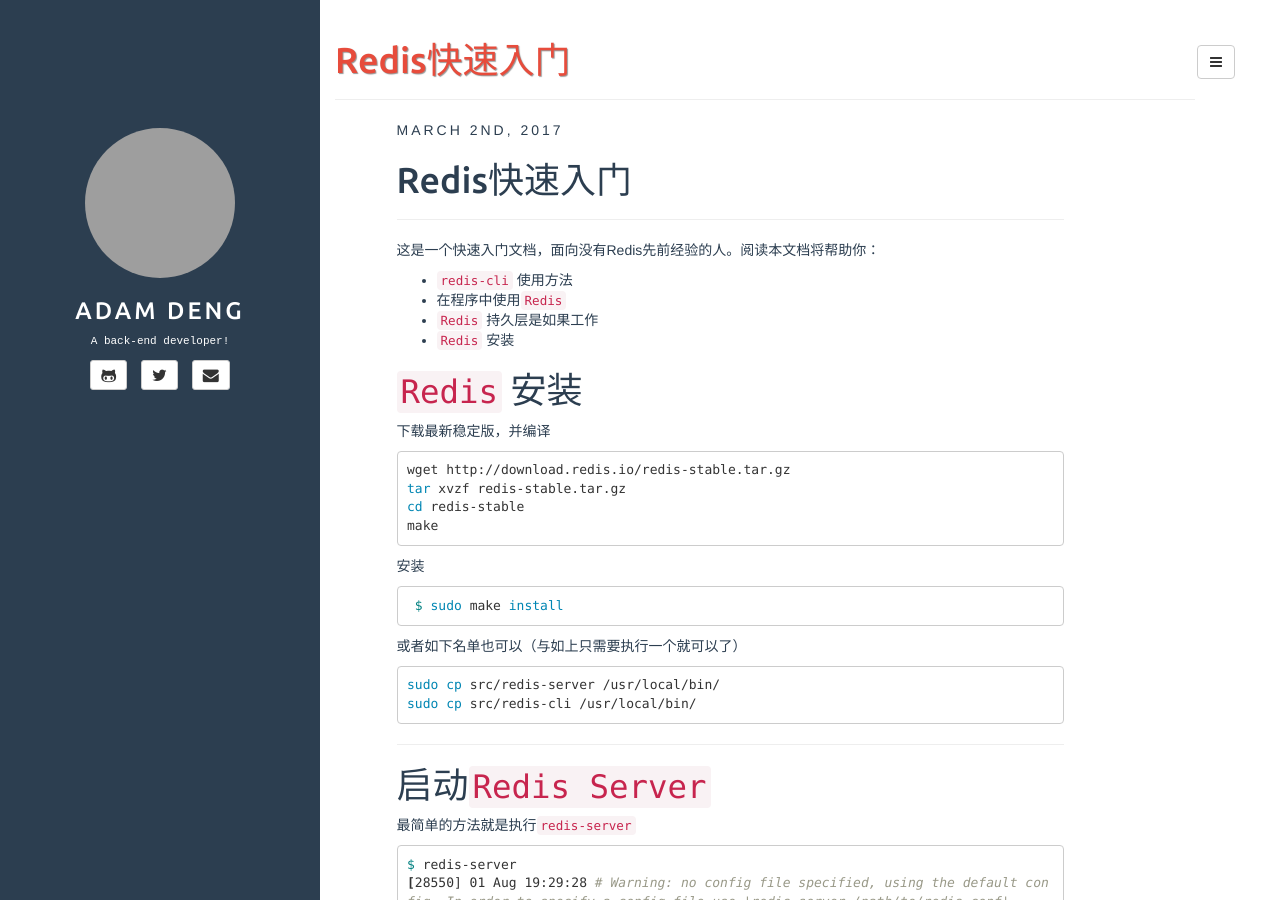
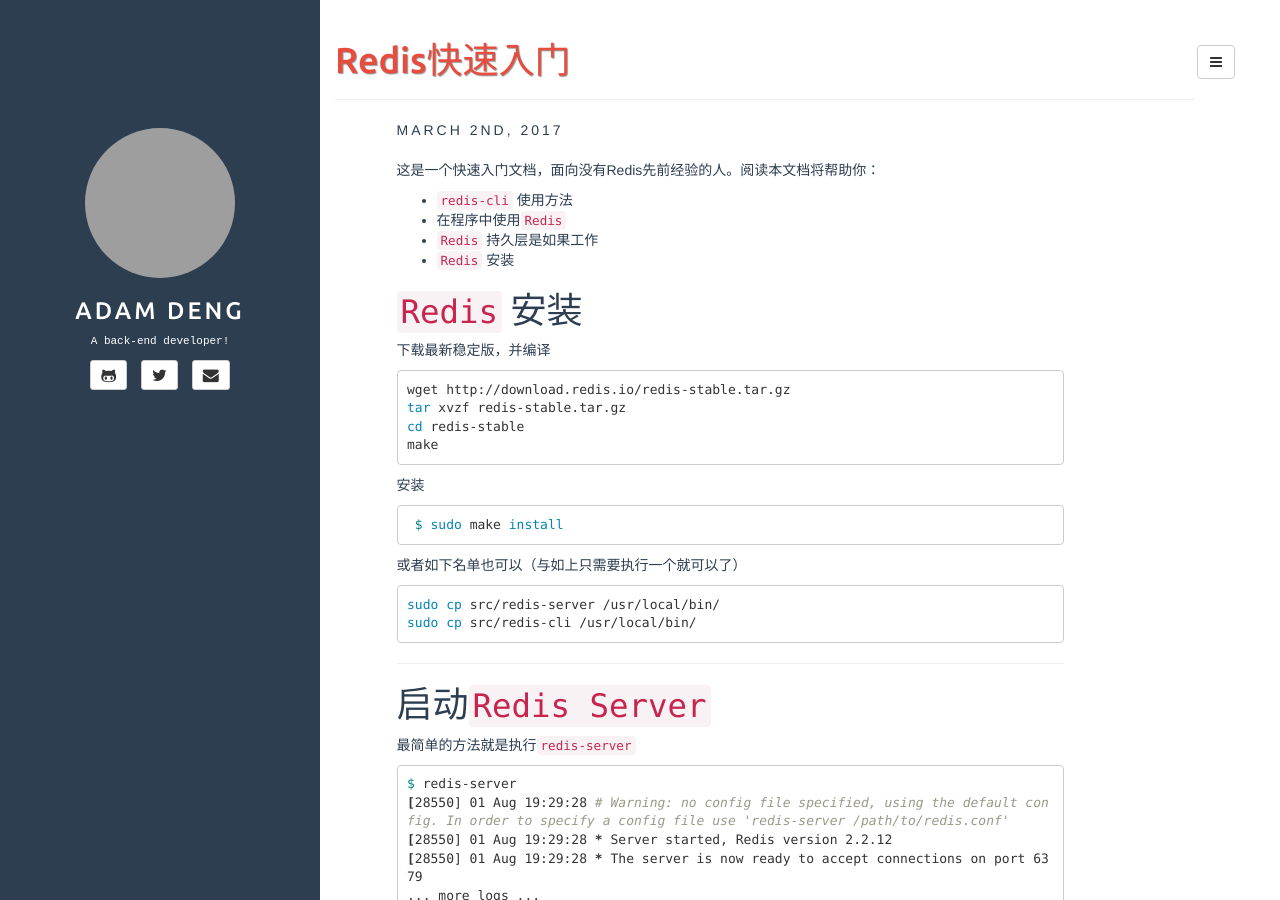
Before and after one commit to cbfmai/java-tutorial, a Jekyll site: the page built from _posts/2017-03-02-redis-quick-start.md, in a window 1280 px wide and 900 px high. Built offline with Jekyll 4.4.1, drawn with Linux system fonts in a browser that asks for light colours; grey boxes are pictures that could not be loaded.

Commit message:
remove title

````diff
--- a/_posts/2017-03-02-redis-quick-start.md
+++ b/_posts/2017-03-02-redis-quick-start.md
@@ -7,9 +7,6 @@ fullview: false
 comments: true
 ---
 
-# Redis快速入门
-
----
 
 这是一个快速入门文档，面向没有Redis先前经验的人。阅读本文档将帮助你：
 * `redis-cli` 使用方法
@@ -101,12 +98,12 @@ sudo mkdir /var/redis/6379
 ```
 
 * Edit the configuration file, making sure to perform the following changes:
-- [x] Set `daemonize` to yes (by default it is set to no).
-- [x] Set the `pidfile` to `/var/run/redis_6379.pid` (modify the port if needed).
-- [x] Change the `port` accordingly. In our example it is not needed as the default port is already 6379.
-- [x] Set your preferred `loglevel`.
-- [x] Set the `logfile` to /var/log/redis_6379.log
-- [x] Set the `dir` to /var/redis/6379 (very important step!)
+> * Set `daemonize` to yes (by default it is set to no).
+> * Set the `pidfile` to `/var/run/redis_6379.pid` (modify the port if needed).
+> * Change the `port` accordingly. In our example it is not needed as the default port is already 6379.
+> * Set your preferred `loglevel`.
+> * Set the `logfile` to /var/log/redis_6379.log
+> * Set the `dir` to /var/redis/6379 (very important step!)
 
 * You are done! Now you can try running your instance with:
 ```sh
````
